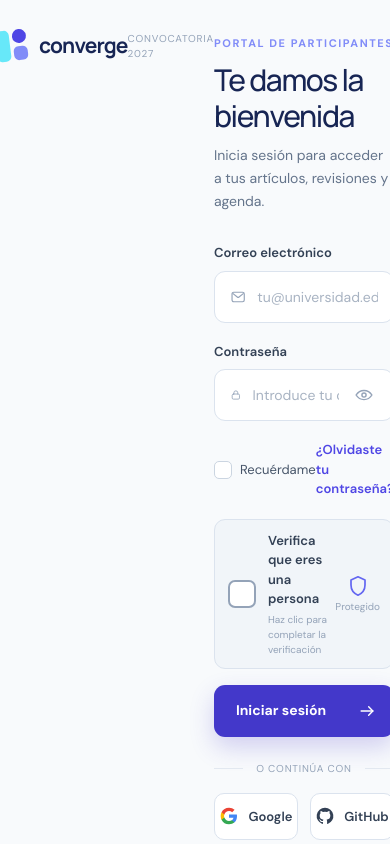
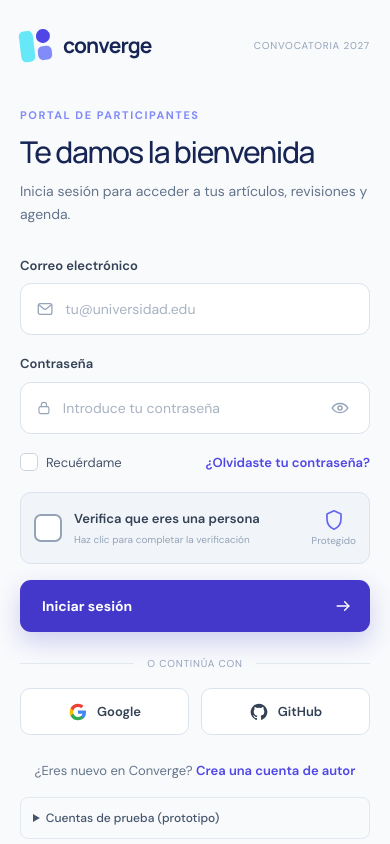
Before and after one commit to Anuel1306/FRONTDSFT, a React (Vite) app: page / in a window 390 px wide. Shown: the top 844 px of the page. Built offline with nearby package versions, Linux system fonts and the light colour scheme; the HTML template or start-up script is replaced by a standard one.

Commit message:
Corrige el diseno movil del login apilando encabezado y formulario
Co-Authored-By: Claude Haiku 5.5 <noreply@anthropic.com>
Claude-Session: https://claude.ai/code/session_01YUu17T6UqqwmXQ1SDTTL6W

```diff
--- a/src/index.css
+++ b/src/index.css
@@ -980,7 +980,9 @@ a:focus-visible {
 
   .wizard-panel {
     min-height: 100svh;
-    align-items: flex-start;
+    flex-direction: column;
+    justify-content: flex-start;
+    align-items: center;
     padding: 30px 24px 80px;
   }
 
```
